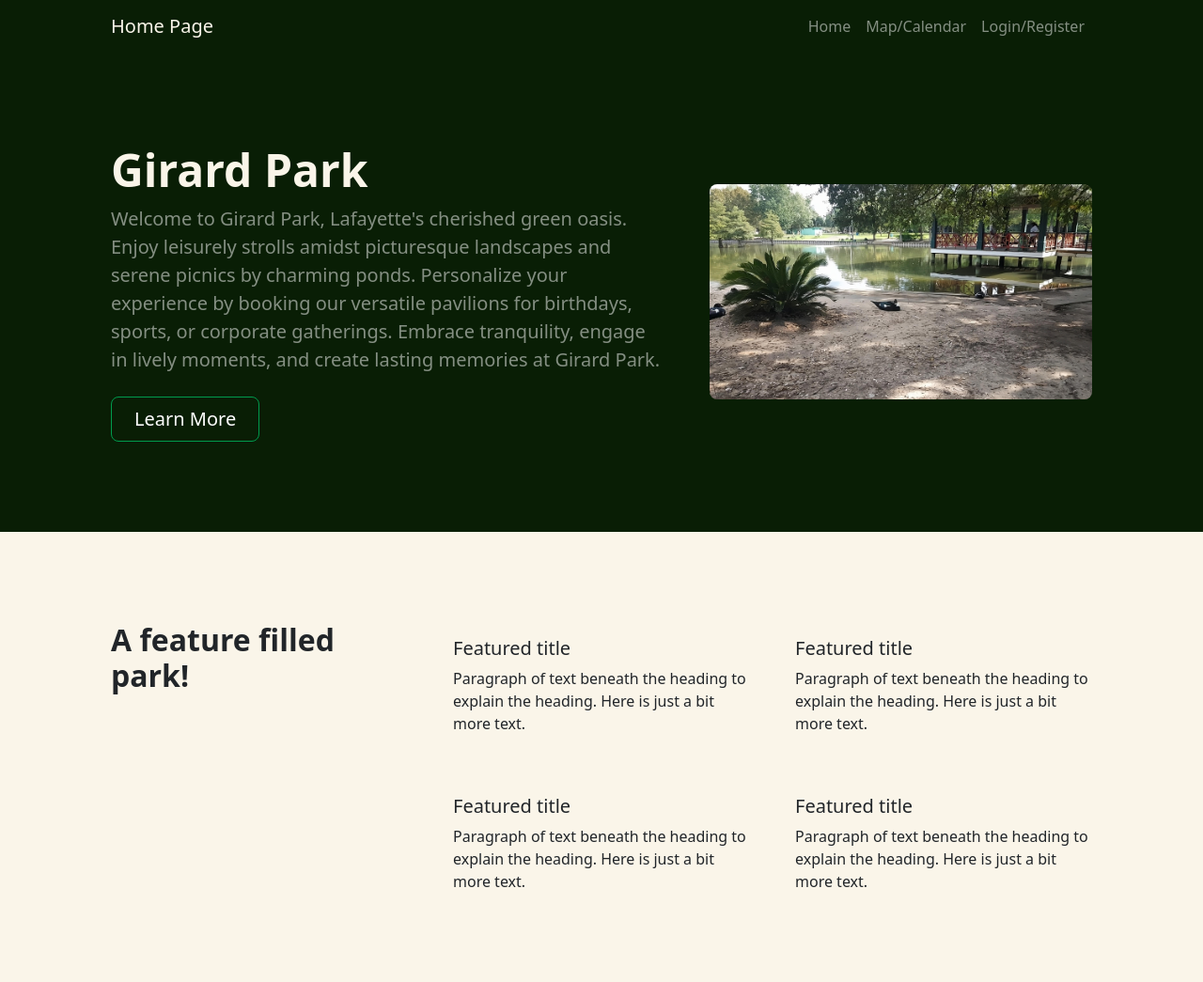
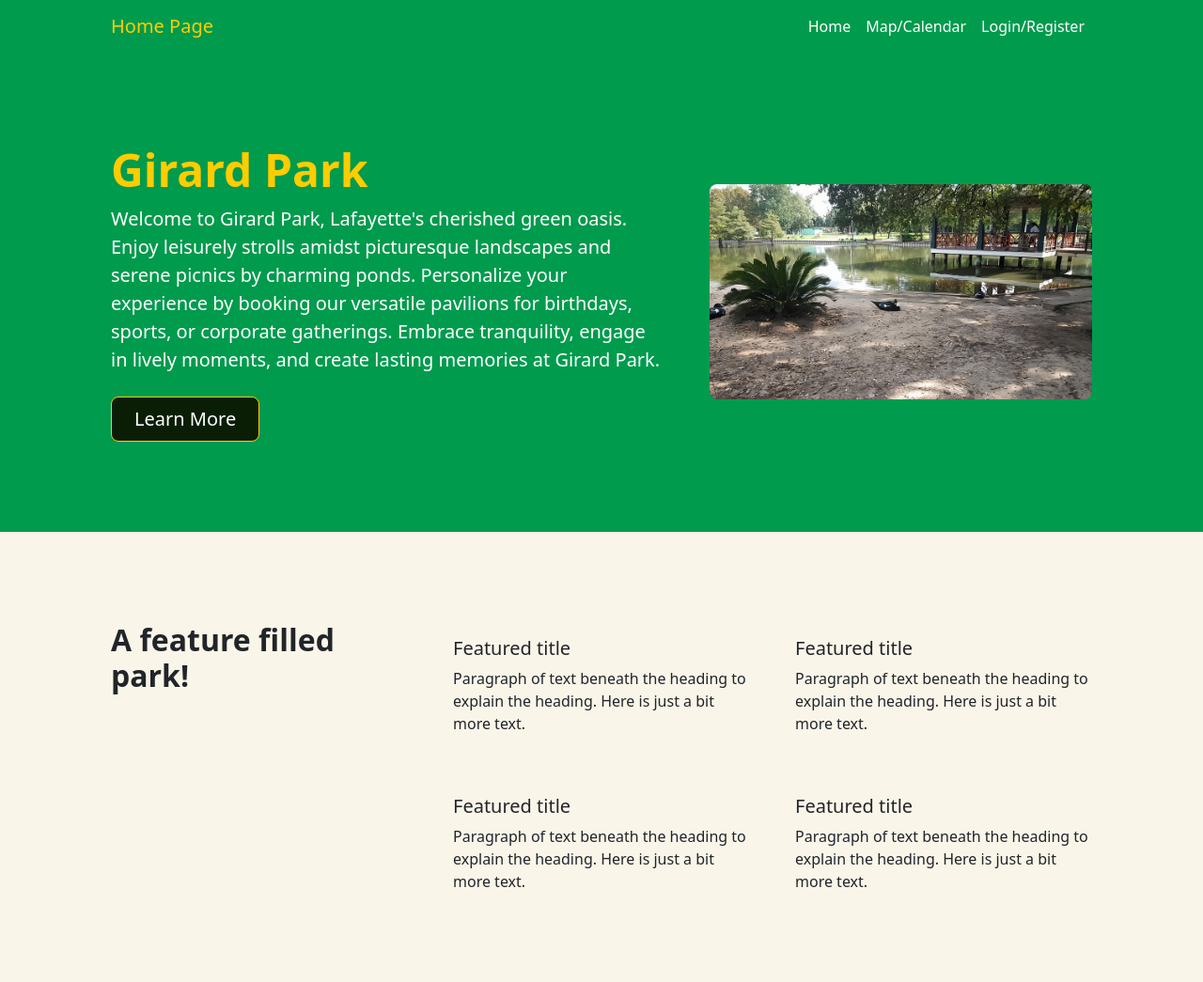
Before and after one commit to rommethecoder/ParkWeb, a Django app: page / in a window 1280 px wide. Shown: the top 1045 px of the page at 94% size. Run offline with Django 4.2, Linux system fonts and the light colour scheme; grey boxes labelled with a size stand in for pictures from a placeholder-image service; some libraries are stand-ins or nearby versions.

Commit message:
Style changes

```diff
--- a/Django/app/static/styles/index.css
+++ b/Django/app/static/styles/index.css
@@ -14,8 +14,8 @@
 
 
 .parkBackground {
-    background-color: #091E05 !important;
+    background-color: #009B4D !important;
 }
 .parkText {
-    color: #FAF5E9 !important;
+    color: #FFCC00 !important;
 }
--- a/Django/app/templates/home.html
+++ b/Django/app/templates/home.html
@@ -13,14 +13,14 @@
             <div class="col-lg-8 col-xl-7 col-xxl-6">
                 <div class="my-5 text-center text-xl-start">
                     <h1 class="display-5 fw-bolder text-white mb-2 parkText">Girard Park</h1>
-                    <p class="lead fw-normal text-white-50 mb-4">Welcome to Girard Park, Lafayette's cherished green oasis.
+                    <p class="lead fw-normal text-white-50 mb-4" style="color: white !important;">Welcome to Girard Park, Lafayette's cherished green oasis.
                         Enjoy leisurely strolls amidst picturesque landscapes and serene picnics by charming ponds.
                         Personalize your experience by booking our versatile pavilions for birthdays, sports, or corporate gatherings.
                         Embrace tranquility, engage in lively moments, and create lasting memories at Girard Park.</p>
                     <div class="d-grid gap-3 d-sm-flex justify-content-sm-center justify-content-xl-start">
                         <a class="btn btn-primary btn-lg px-4 me-sm-3"
                            href="#features"
-                           style="background-color: #091E05; border-color: #009B4D"> Learn More </a>
+                           style="background-color: #091E05; border-color: #FFCC00"> Learn More </a>
                     </div>
                 </div>
             </div>
--- a/Django/app/templates/master.html
+++ b/Django/app/templates/master.html
@@ -31,8 +31,8 @@
                 class="navbar-toggler-icon"></span></button>
         <div class="collapse navbar-collapse" id="navbarSupportedContent">
             <ul class="navbar-nav ms-auto mb-2 mb-lg-0">
-                <li class="nav-item"><a class="nav-link" aria-current="page" href="/">Home</a></li>
-                <li class="nav-item"><a class="nav-link" href="/map_calendar/">Map/Calendar</a></li>
+                <li class="nav-item"><a class="nav-link" aria-current="page" href="/" style="color: white !important;">Home</a></li>
+                <li class="nav-item"><a class="nav-link" href="/map_calendar/" style="color: white !important;">Map/Calendar</a></li>
                 <li class="nav-item parkText">
                     {% if request.user.is_authenticated %}
                     <a class="nav-link" href="/logout/">
@@ -42,12 +42,12 @@
                         {% endif %}
                     </a>
                     {% else %}
-                    <a class="nav-link" href="/register/"> Login/Register </a>
+                    <a class="nav-link" href="/register/" style="color: white !important;"> Login/Register </a>
                     {% endif %}
                 </li>
                 <li class="nav-item">
                     {% if user.is_staff %}
-                    <a class="nav-link" href="/admin/" target="_blank"> Admin Panel </a>
+                    <a class="nav-link" href="/admin/" target="_blank" style="color: white !important;"> Admin Panel </a>
                     {% endif %}
                 </li>
             </ul>
```
